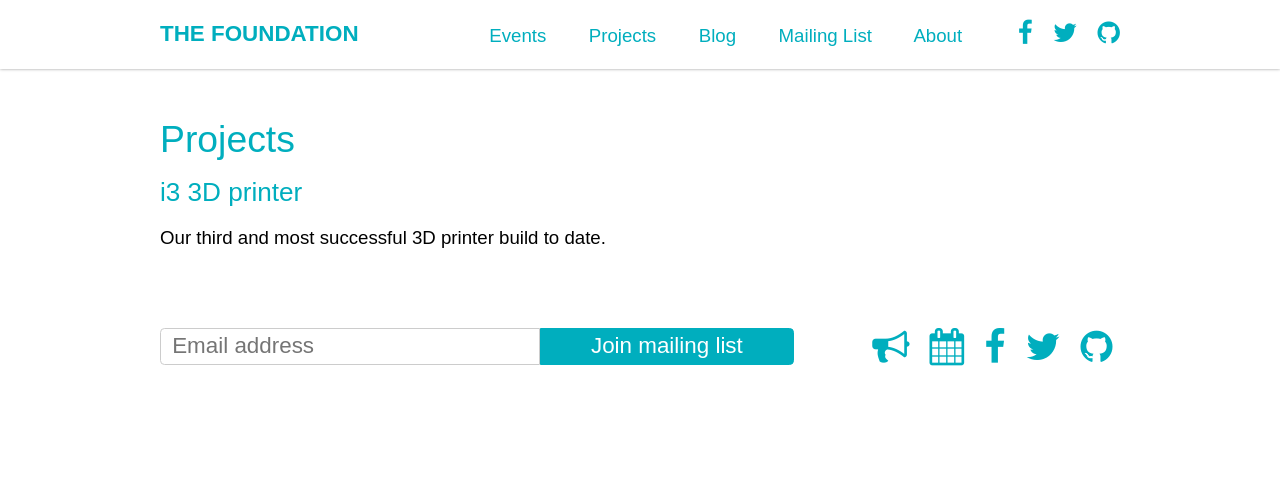
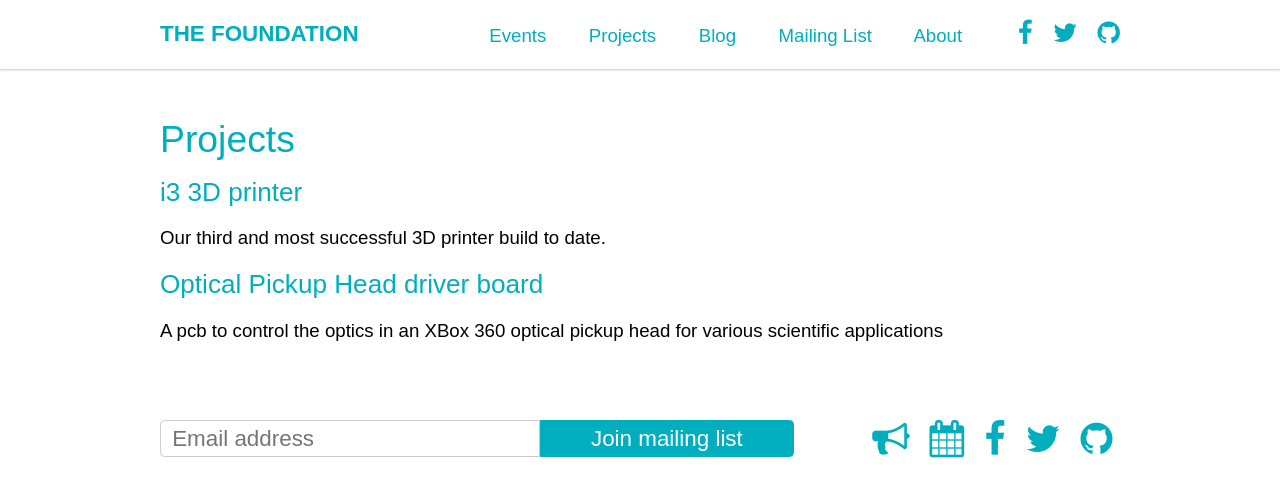
Before and after one commit to the-foundation/the-foundation.github.io, a Jekyll site: the page built from projects/index.md, in a window 1280 px wide. Shown: the top 497 px of the page. Built offline with Jekyll 4.4.1, drawn with Linux system fonts in a browser that asks for light colours; nearby versions of some CDN libraries.

Commit message:
Update index.md
Added oph description

```diff
--- a/projects/index.md
+++ b/projects/index.md
@@ -8,4 +8,6 @@ layout: bare
 <div class="project">
   <h2><a href="/projects/i3">i3 3D printer</a></h2>
   Our third and most successful 3D printer build to date.
+    <h2><a href="/projects/oph">Optical Pickup Head driver board</a></h2>
+  A pcb to control the optics in an XBox 360 optical pickup head for various scientific applications
 </div>
```
